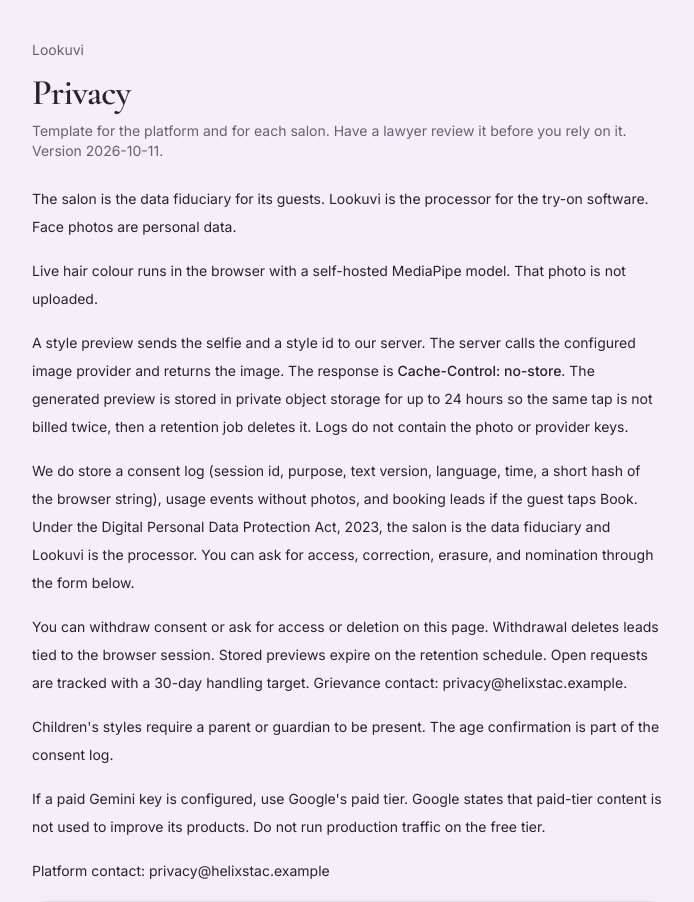
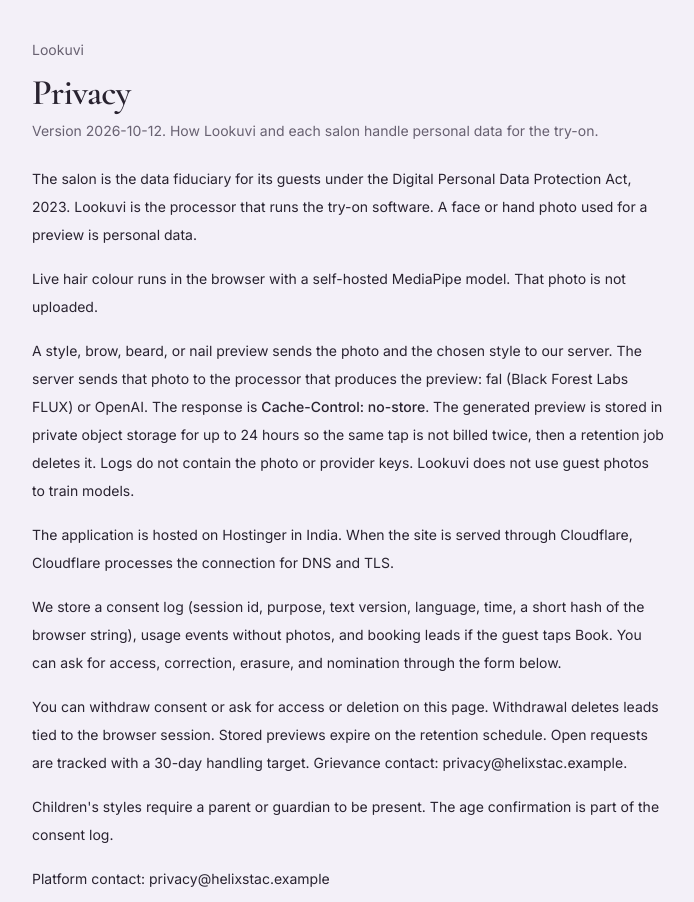
Before and after one commit to vishwanath021/HelixStac-TryOn, a Next.js app: page /privacy in a window 1280 px wide. Shown: the top 902 px of the page, without its empty margins (292-986 px from the left). Built offline with nearby package versions, Linux system fonts and the light colour scheme.

Commit message:
Replace the privacy template with the live processor notice.

```diff
--- a/src/app/privacy/page.tsx
+++ b/src/app/privacy/page.tsx
@@ -1,21 +1,23 @@
+// Counsel still needs to review this page before it is treated as legal advice.
 import Link from "next/link";
 import { PrivacyRequest } from "@/components/PrivacyRequest";
 
 export default function PrivacyPage() {
+  const contact = process.env.SUPPORT_EMAIL || "privacy@helixstac.example";
   return (
     <main className="mx-auto max-w-2xl px-5 py-10">
       <p className="text-sm text-muted"><Link href="/">Lookuvi</Link></p>
       <h1 className="mt-3 page-title">Privacy</h1>
-      <p className="mt-2 text-sm text-muted">Template for the platform and for each salon. Have a lawyer review it before you rely on it. Version 2026-10-11.</p>
+      <p className="mt-2 text-sm text-muted">Version 2026-10-12. How Lookuvi and each salon handle personal data for the try-on.</p>
       <div className="mt-6 space-y-4 text-sm leading-7">
-        <p>The salon is the data fiduciary for its guests. Lookuvi is the processor for the try-on software. Face photos are personal data.</p>
+        <p>The salon is the data fiduciary for its guests under the Digital Personal Data Protection Act, 2023. Lookuvi is the processor that runs the try-on software. A face or hand photo used for a preview is personal data.</p>
         <p>Live hair colour runs in the browser with a self-hosted MediaPipe model. That photo is not uploaded.</p>
-        <p>A style preview sends the selfie and a style id to our server. The server calls the configured image provider and returns the image. The response is <span className="font-medium">Cache-Control: no-store</span>. The generated preview is stored in private object storage for up to 24 hours so the same tap is not billed twice, then a retention job deletes it. Logs do not contain the photo or provider keys.</p>
-        <p>We do store a consent log (session id, purpose, text version, language, time, a short hash of the browser string), usage events without photos, and booking leads if the guest taps Book. Under the Digital Personal Data Protection Act, 2023, the salon is the data fiduciary and Lookuvi is the processor. You can ask for access, correction, erasure, and nomination through the form below.</p>
-        <p>You can withdraw consent or ask for access or deletion on this page. Withdrawal deletes leads tied to the browser session. Stored previews expire on the retention schedule. Open requests are tracked with a 30-day handling target. Grievance contact: {process.env.SUPPORT_EMAIL || "privacy@helixstac.example"}.</p>
+        <p>A style, brow, beard, or nail preview sends the photo and the chosen style to our server. The server sends that photo to the processor that produces the preview: fal (Black Forest Labs FLUX) or OpenAI. The response is <span className="font-medium">Cache-Control: no-store</span>. The generated preview is stored in private object storage for up to 24 hours so the same tap is not billed twice, then a retention job deletes it. Logs do not contain the photo or provider keys. Lookuvi does not use guest photos to train models.</p>
+        <p>The application is hosted on Hostinger in India. When the site is served through Cloudflare, Cloudflare processes the connection for DNS and TLS.</p>
+        <p>We store a consent log (session id, purpose, text version, language, time, a short hash of the browser string), usage events without photos, and booking leads if the guest taps Book. You can ask for access, correction, erasure, and nomination through the form below.</p>
+        <p>You can withdraw consent or ask for access or deletion on this page. Withdrawal deletes leads tied to the browser session. Stored previews expire on the retention schedule. Open requests are tracked with a 30-day handling target. Grievance contact: {contact}.</p>
         <p>Children&apos;s styles require a parent or guardian to be present. The age confirmation is part of the consent log.</p>
-        <p>If a paid Gemini key is configured, use Google&apos;s paid tier. Google states that paid-tier content is not used to improve its products. Do not run production traffic on the free tier.</p>
-        <p>Platform contact: {process.env.SUPPORT_EMAIL || "privacy@helixstac.example"}</p>
+        <p>Platform contact: {contact}</p>
         <PrivacyRequest />
       </div>
     </main>
```
Also changed, not shown: 1 other file (tests, documents, lock files or other folders).
